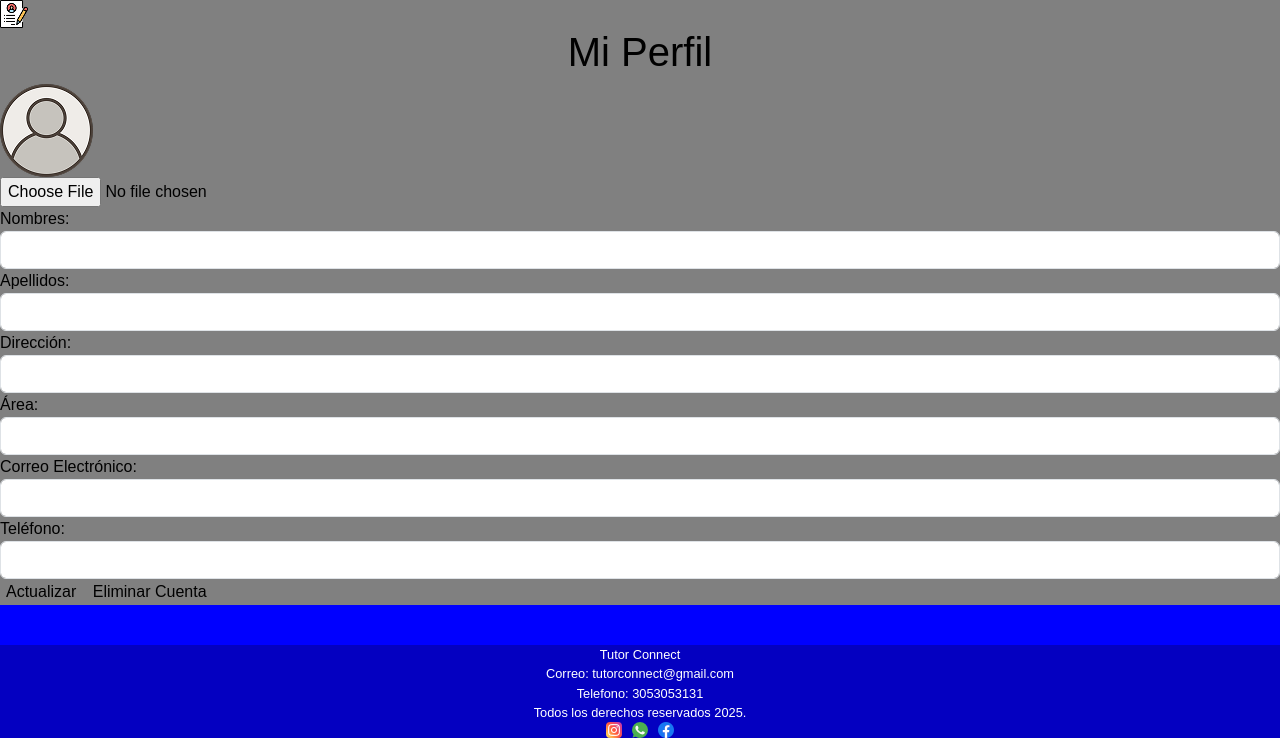
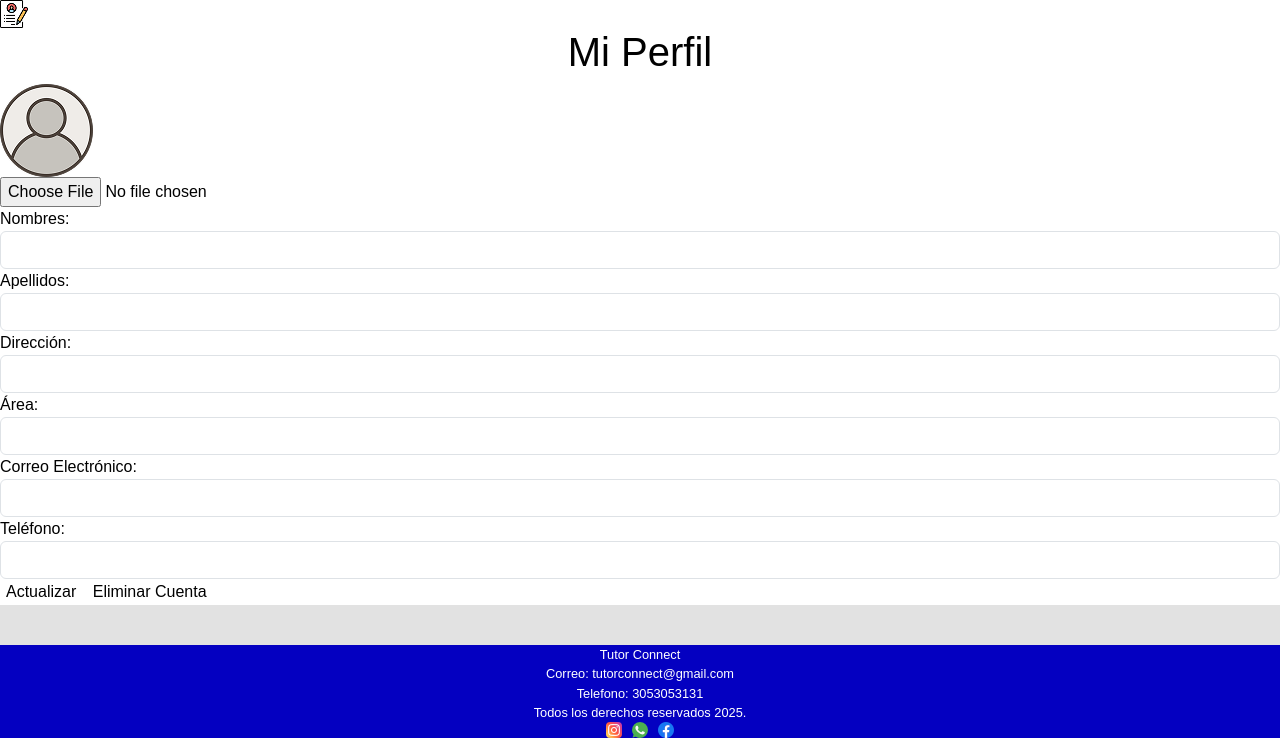
Before and after one commit to stiven200125/tutor_connect, a PHP site: template views/studentProfile.html in a window 1280 px wide. Shown: the part 62-800 px from the top of the page. Run offline with PHP 8.4, Linux system fonts and the light colour scheme; the template is opened without the code that fills it, so the values that code supplies are empty.

Commit message:
Cambios de color en main y main profile en el archivo profile.css

```diff
--- a/assets/css/profile.css
+++ b/assets/css/profile.css
@@ -1,10 +1,11 @@
 #main-content {
     min-height: calc(100vh - 92.8px);
-    background-color: blue;
+    background-color: #E2E2E2;
 }
 
 #main-content-profile {
-    background-color: gray;
+    background-color: #FFFFFF;
+
 }
 
 #title {
```
